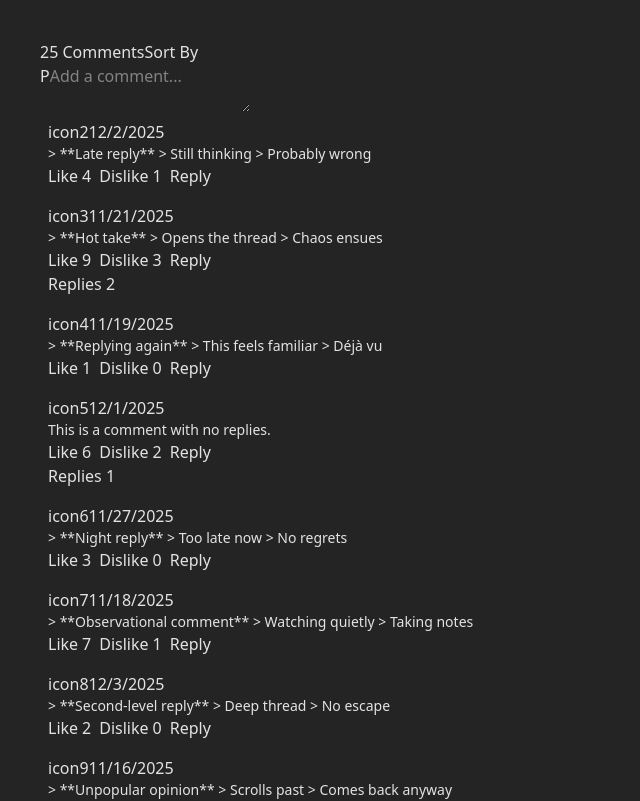
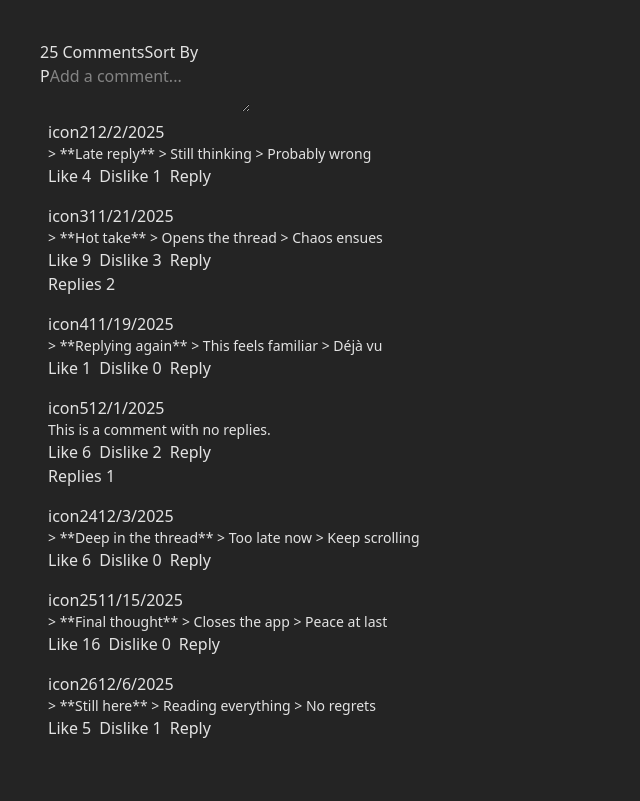
Before and after one commit to MateuszKlusek/commentary, a React (Vite) app: page / in a window 1280 px wide. Shown: the top 801 px of the page, without its empty margins (0-640 px from the left). Built offline with nearby package versions, Linux system fonts and the light colour scheme.

Commit message:
draft: add basic integration with on click replies fetching

```diff
--- a/src/adapters/im-memory/comments.repo.ts
+++ b/src/adapters/im-memory/comments.repo.ts
@@ -28,6 +28,23 @@
     limit: number
   ): Promise<CommentData[]> {
     await this.ensureReady();
-    return this.comments?.slice(offset, offset + limit) ?? [];
+    return (
+      this.comments
+        ?.filter((comment) => comment.parentId === null)
+        ?.slice(offset, offset + limit) ?? []
+    );
+  }
+
+  async getReplies(
+    commentId: string,
+    offset: number,
+    limit: number
+  ): Promise<CommentData[]> {
+    await this.ensureReady();
+    return (
+      this.comments
+        ?.filter((comment) => comment.parentId === commentId)
+        ?.slice(offset, offset + limit) ?? []
+    );
   }
 }
--- a/src/adapters/im-memory/mocks.ts
+++ b/src/adapters/im-memory/mocks.ts
@@ -2,7 +2,8 @@
 
 export const comments: CommentData[] = [
   {
-    id: "1",
+    id: "",
+    commendId: "019b8612-41e0-76d8-99f3-9899d9b9fd32",
     content: "> **Late reply**\n> Still thinking\n> Probably wrong",
     createdAt: new Date("2025-12-02T14:12:00Z"),
     updatedAt: new Date("2025-12-02T14:12:00Z"),
@@ -14,6 +15,7 @@
   },
   {
     id: "2",
+    commendId: "019b8612-41de-77bf-8a88-4fa5c098ba59",
     content: "> **Hot take**\n> Opens the thread\n> Chaos ensues",
     createdAt: new Date("2025-11-21T09:34:00Z"),
     updatedAt: new Date("2025-11-21T10:01:00Z"),
@@ -25,6 +27,7 @@
   },
   {
     id: "3",
+    commendId: "019b8612-41e0-76d8-99f3-9e96569ac7a0",
     content: "> **Replying again**\n> This feels familiar\n> Déjà vu",
     createdAt: new Date("2025-11-19T22:45:00Z"),
     updatedAt: new Date("2025-11-20T07:12:00Z"),
@@ -36,6 +39,7 @@
   },
   {
     id: "4",
+    commendId: "019b8612-41e0-76d8-99f3-a3d0065e632b",
     content: "This is a comment with no replies.",
     createdAt: new Date("2025-12-01T18:05:00Z"),
     updatedAt: new Date("2025-12-01T19:40:00Z"),
@@ -47,28 +51,31 @@
   },
   {
     id: "5",
+    commendId: "019b8612-41e0-76d8-99f3-a5b241edeabf",
     content: "> **Night reply**\n> Too late now\n> No regrets",
     createdAt: new Date("2025-11-27T02:11:00Z"),
     updatedAt: new Date("2025-11-27T02:11:00Z"),
     likes: 3,
     dislikes: 0,
-    parentId: "4",
+    parentId: "019b8612-41de-77bf-8a88-4fa5c098ba59",
     userId: "6",
     replyCount: 0,
   },
   {
     id: "6",
+    commendId: "019b8612-41e0-76d8-99f3-aa2d61de59bf",
     content: "> **Observational comment**\n> Watching quietly\n> Taking notes",
     createdAt: new Date("2025-11-18T15:29:00Z"),
     updatedAt: new Date("2025-11-18T16:00:00Z"),
     likes: 7,
     dislikes: 1,
-    parentId: "1",
+    parentId: "019b8612-41de-77bf-8a88-4fa5c098ba59",
     userId: "7",
     replyCount: 0,
   },
   {
     id: "7",
+    commendId: "019b8612-41e0-76d8-99f3-ae89ba422b3b",
     content: "> **Second-level reply**\n> Deep thread\n> No escape",
     createdAt: new Date("2025-12-03T11:44:00Z"),
     updatedAt: new Date("2025-12-03T12:10:00Z"),
@@ -80,6 +87,7 @@
   },
   {
     id: "8",
+    commendId: "019b8612-41e0-76d8-99f3-b0faae52733a",
     content: "> **Unpopular opinion**\n> Scrolls past\n> Comes back anyway",
     createdAt: new Date("2025-11-16T08:22:00Z"),
     updatedAt: new Date("2025-11-16T09:45:00Z"),
@@ -91,6 +99,7 @@
   },
   {
     id: "9",
+    commendId: "019b8612-41e0-76d8-99f3-b4c2fc680136",
     content: "> **Quick reply**\n> Misread everything\n> Oops",
     createdAt: new Date("2025-11-16T10:02:00Z"),
     updatedAt: new Date("2025-11-16T10:02:00Z"),
@@ -102,6 +111,7 @@
   },
   {
     id: "10",
+    commendId: "019b8612-41e0-76d8-99f3-bbf5c332bdf4",
     content: "> **Thinking aloud**\n> This escalated\n> Unexpectedly",
     createdAt: new Date("2025-11-25T17:18:00Z"),
     updatedAt: new Date("2025-11-25T18:03:00Z"),
@@ -113,6 +123,7 @@
   },
   {
     id: "11",
+    commendId: "019b8612-41e0-76d8-99f3-be18a66aba13",
     content: "> **Sarcastic reply**\n> Love that for us\n> Truly",
     createdAt: new Date("2025-11-14T21:55:00Z"),
     updatedAt: new Date("2025-11-15T08:10:00Z"),
@@ -124,6 +135,7 @@
   },
   {
     id: "12",
+    commendId: "019b8612-41e0-76d8-99f3-c3cdfe613dba",
     content: "> **Thread veteran**\n> Seen worse\n> Still here",
     createdAt: new Date("2025-12-04T06:40:00Z"),
     updatedAt: new Date("2025-12-04T06:40:00Z"),
@@ -135,6 +147,7 @@
   },
   {
     id: "13",
+    commendId: "019b8612-41e0-76d8-99f3-c4f8d12e633f",
     content: "> **Confused reply**\n> Wrong tab?\n> Maybe",
     createdAt: new Date("2025-11-23T13:07:00Z"),
     updatedAt: new Date("2025-11-23T13:50:00Z"),
@@ -146,6 +159,7 @@
   },
   {
     id: "14",
+    commendId: "019b8612-41e0-76d8-99f3-c90c074533e5",
     content: "> **Overthinking**\n> Reads between lines\n> Finds nothing",
     createdAt: new Date("2025-11-20T19:33:00Z"),
     updatedAt: new Date("2025-11-21T00:12:00Z"),
@@ -157,6 +171,7 @@
   },
   {
     id: "15",
+    commendId: "019b8612-41e0-76d8-99f3-cc7c5a7b9c98",
     content: "> **Casual reply**\n> Nods politely\n> Moves on",
     createdAt: new Date("2025-12-01T09:00:00Z"),
     updatedAt: new Date("2025-12-01T09:00:00Z"),
@@ -168,6 +183,7 @@
   },
   {
     id: "16",
+    commendId: "019b8612-41e0-76d8-99f3-d0ac471b7123",
     content: "> **Drive-by comment**\n> Says nothing useful\n> Leaves",
     createdAt: new Date("2025-11-13T16:18:00Z"),
     updatedAt: new Date("2025-11-13T17:45:00Z"),
@@ -179,6 +195,7 @@
   },
   {
     id: "17",
+    commendId: "019b8612-41e0-76d8-99f3-d45e713ea6e9",
     content: "> **Optimistic reply**\n> This will end well\n> Surely",
     createdAt: new Date("2025-11-29T11:26:00Z"),
     updatedAt: new Date("2025-11-29T12:01:00Z"),
@@ -190,6 +207,7 @@
   },
   {
     id: "18",
+    commendId: "019b8612-41e0-76d8-99f3-dbc4d5af3490",
     content: "> **Reply storm**\n> One more thought\n> And another",
     createdAt: new Date("2025-12-02T20:48:00Z"),
     updatedAt: new Date("2025-12-02T21:15:00Z"),
@@ -201,6 +219,7 @@
   },
   {
     id: "19",
+    commendId: "019b8612-41e0-76d8-99f3-de86c30637f3",
     content: "> **Minimal response**\n> Fair point\n> I guess",
     createdAt: new Date("2025-11-17T07:59:00Z"),
     updatedAt: new Date("2025-11-17T07:59:00Z"),
@@ -212,6 +231,7 @@
   },
   {
     id: "20",
+    commendId: "019b8612-41e0-76d8-99f3-e30bb47c57f3",
     content: "> **Long-time lurker**\n> First comment\n> Be gentle",
     createdAt: new Date("2025-12-05T10:11:00Z"),
     updatedAt: new Date("2025-12-05T10:11:00Z"),
@@ -223,6 +243,7 @@
   },
   {
     id: "21",
+    commendId: "019b8612-41e0-76d8-99f3-e730fc92224e",
     content: "> **Skeptical reply**\n> Source?\n> Trust me bro",
     createdAt: new Date("2025-11-22T18:42:00Z"),
     updatedAt: new Date("2025-11-22T19:20:00Z"),
@@ -234,6 +255,7 @@
   },
   {
     id: "22",
+    commendId: "019b8612-41e0-76d8-99f3-eb54f632f4d4",
     content: "> **Replying anyway**\n> Nobody asked\n> Yet here I am",
     createdAt: new Date("2025-11-26T14:33:00Z"),
     updatedAt: new Date("2025-11-26T15:10:00Z"),
@@ -245,6 +267,7 @@
   },
   {
     id: "23",
+    commendId: "019b8612-41e0-76d8-99f3-efe967f763da",
     content: "> **Deep in the thread**\n> Too late now\n> Keep scrolling",
     createdAt: new Date("2025-12-03T01:05:00Z"),
     updatedAt: new Date("2025-12-03T01:45:00Z"),
@@ -256,6 +279,7 @@
   },
   {
     id: "24",
+    commendId: "019b8612-41e0-76d8-99f3-f1d69eac2dba",
     content: "> **Final thought**\n> Closes the app\n> Peace at last",
     createdAt: new Date("2025-11-15T23:59:00Z"),
     updatedAt: new Date("2025-11-16T00:10:00Z"),
@@ -267,6 +291,7 @@
   },
   {
     id: "25",
+    commendId: "019b8612-41e0-76d8-99f3-f7e44ff32175",
     content: "> **Still here**\n> Reading everything\n> No regrets",
     createdAt: new Date("2025-12-06T08:27:00Z"),
     updatedAt: new Date("2025-12-06T09:00:00Z"),
--- a/src/dev/App.tsx
+++ b/src/dev/App.tsx
@@ -11,6 +11,9 @@
         getTopLevelComments={(offset, limit) =>
           commentsRepo.getTopLevelComments(offset, limit)
         }
+        getReplies={(commentId, offset, limit) =>
+          commentsRepo.getReplies(commentId, offset, limit)
+        }
       />
     </div>
   );
--- a/src/types/core.ts
+++ b/src/types/core.ts
@@ -1,5 +1,6 @@
 export type CommentData = {
   id: string;
+  commendId: string;
   content: string; // later on test markdown
   createdAt: Date;
   updatedAt: Date;
@@ -13,4 +14,9 @@
 export interface CommentaryRepository {
   getTopLevelCommentCount(): Promise<number>;
   getTopLevelComments(offset: number, limit: number): Promise<CommentData[]>;
+  getReplies(
+    commentId: string,
+    offset: number,
+    limit: number
+  ): Promise<CommentData[]>;
 }
--- a/src/ui/Comment.tsx
+++ b/src/ui/Comment.tsx
@@ -1,6 +1,22 @@
+import { useState } from "react";
 import type { CommentData } from "../types/core";
 
-export const Comment = (props: CommentData) => {
+export const Comment = (
+  props: CommentData & {
+    getReplies: (
+      commentId: string,
+      offset: number,
+      limit: number
+    ) => Promise<CommentData[]>;
+  }
+) => {
+  const [replies, setReplies] = useState<CommentData[]>([]);
+
+  const handleReplyClick = async () => {
+    const replies = await props.getReplies(props.commendId, 0, 10);
+    setReplies(replies);
+  };
+
   return (
     <div className="w-full p-2">
       {/* header */}
@@ -29,7 +45,15 @@
       </div>
 
       {/*replies  */}
-      {props.replyCount > 0 ? <div>Replies {props.replyCount}</div> : null}
+      {props.replyCount > 0 ? (
+        <div className="cursor-pointer" onClick={handleReplyClick}>
+          Replies {props.replyCount}
+        </div>
+      ) : null}
+
+      {replies.map((reply) => (
+        <Comment key={reply.id} {...reply} getReplies={props.getReplies} />
+      ))}
     </div>
   );
 };
--- a/src/ui/CommentThread.tsx
+++ b/src/ui/CommentThread.tsx
@@ -1,11 +1,17 @@
 import type { CommentData } from "../types/core";
 import { Comment } from "./Comment";
 
-type Props = CommentData;
-export const CommentThread = (props: Props) => {
+type Props = CommentData & {
+  getReplies: (
+    commentId: string,
+    offset: number,
+    limit: number
+  ) => Promise<CommentData[]>;
+};
+export const CommentThread = ({ getReplies, ...props }: Props) => {
   return (
     <commentary-thread>
-      <Comment {...props} />
+      <Comment {...props} getReplies={getReplies} />
     </commentary-thread>
   );
 };
--- a/src/ui/CommentaryContainer/CommentaryContainer.tsx
+++ b/src/ui/CommentaryContainer/CommentaryContainer.tsx
@@ -7,6 +7,7 @@
 export const Commentary = ({
   getTopLevelCommentCount,
   getTopLevelComments,
+  getReplies,
 }: CommentaryRepository) => {
   const { commentsCount, comments, isLoading } = useLoadInitData({
     getTopLevelCommentCount,
@@ -21,7 +22,11 @@
           <div>Loading...</div>
         ) : (
           comments.map((comment) => (
-            <CommentThread key={comment.id} {...comment} />
+            <CommentThread
+              key={comment.id}
+              {...comment}
+              getReplies={getReplies}
+            />
           ))
         )}
       </Content>
```
